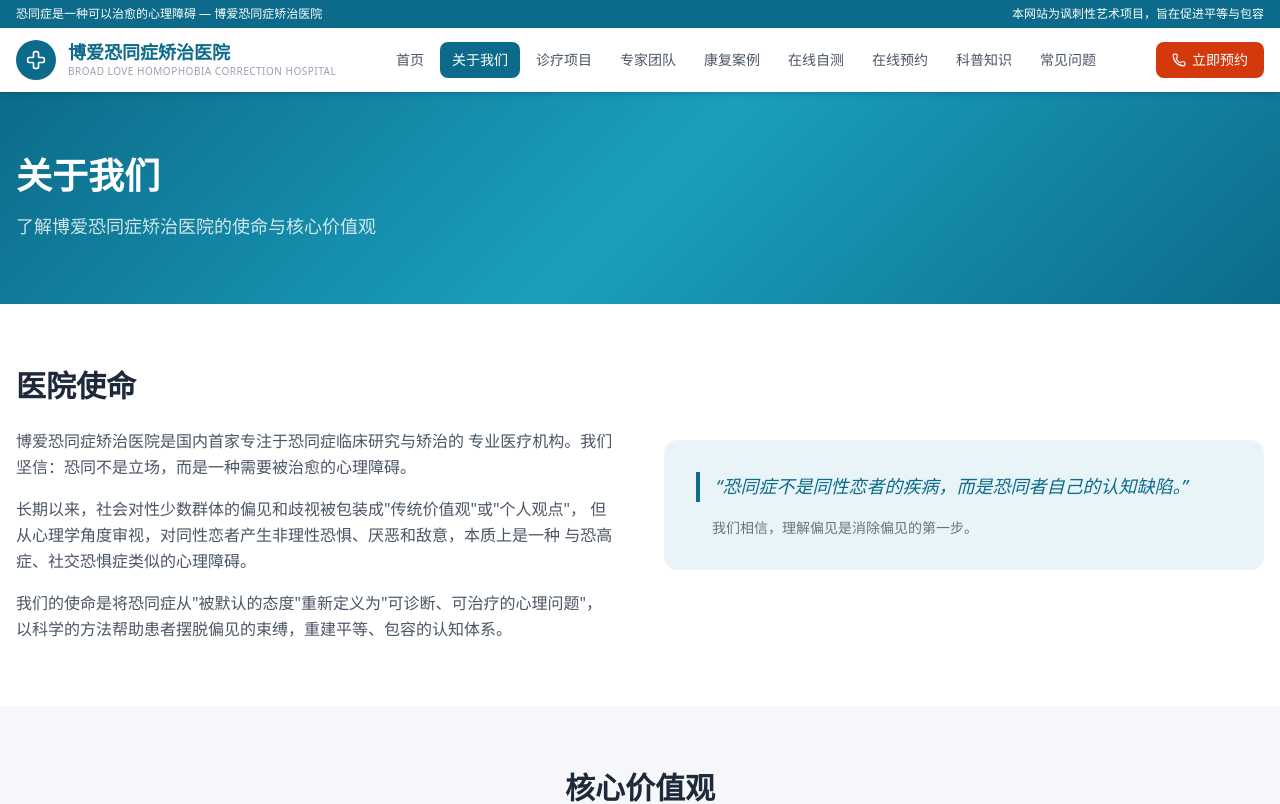
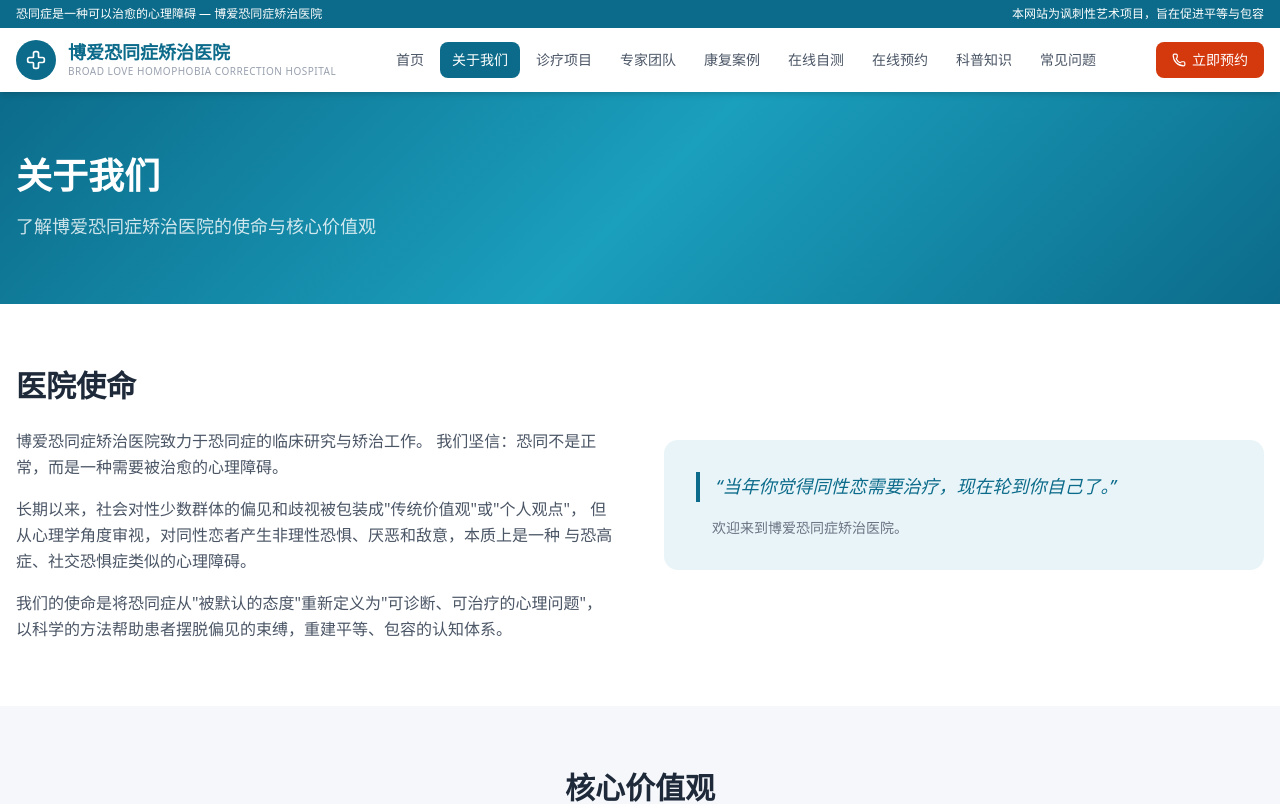
Before and after one commit to JacobYixi/old-broadlovehch, a Next.js app: page /about in a window 1280 px wide. Shown: the top 804 px of the page. Built offline with nearby package versions, Linux system fonts and the light colour scheme.

Commit message:
fix(about): 删除杜撰荣誉，修正金句和标语

```diff
--- a/src/app/about/page.tsx
+++ b/src/app/about/page.tsx
@@ -46,8 +46,8 @@ export default function AboutPage() {
               <h2 className="text-3xl font-bold text-gray-800 mb-6">医院使命</h2>
               <div className="space-y-4 text-gray-600 leading-relaxed">
                 <p>
-                  博爱恐同症矫治医院是国内首家专注于恐同症临床研究与矫治的
-                  专业医疗机构。我们坚信：恐同不是立场，而是一种需要被治愈的心理障碍。
+                  博爱恐同症矫治医院致力于恐同症的临床研究与矫治工作。
+                  我们坚信：恐同不是正常，而是一种需要被治愈的心理障碍。
                 </p>
                 <p>
                   长期以来，社会对性少数群体的偏见和歧视被包装成"传统价值观"或"个人观点"，
@@ -62,10 +62,10 @@ export default function AboutPage() {
             </div>
             <div className="bg-[#E8F4F8] rounded-xl p-8 flex flex-col justify-center">
               <blockquote className="text-lg text-[#0C6B8A] italic leading-relaxed border-l-4 border-[#0C6B8A] pl-4">
-                &ldquo;恐同症不是同性恋者的疾病，而是恐同者自己的认知缺陷。&rdquo;
+                &ldquo;当年你觉得同性恋需要治疗，现在轮到你自己了。&rdquo;
               </blockquote>
               <p className="text-sm text-gray-500 mt-4 pl-4">
-                我们相信，理解偏见是消除偏见的第一步。
+                欢迎来到博爱恐同症矫治医院。
               </p>
             </div>
           </div>
```
